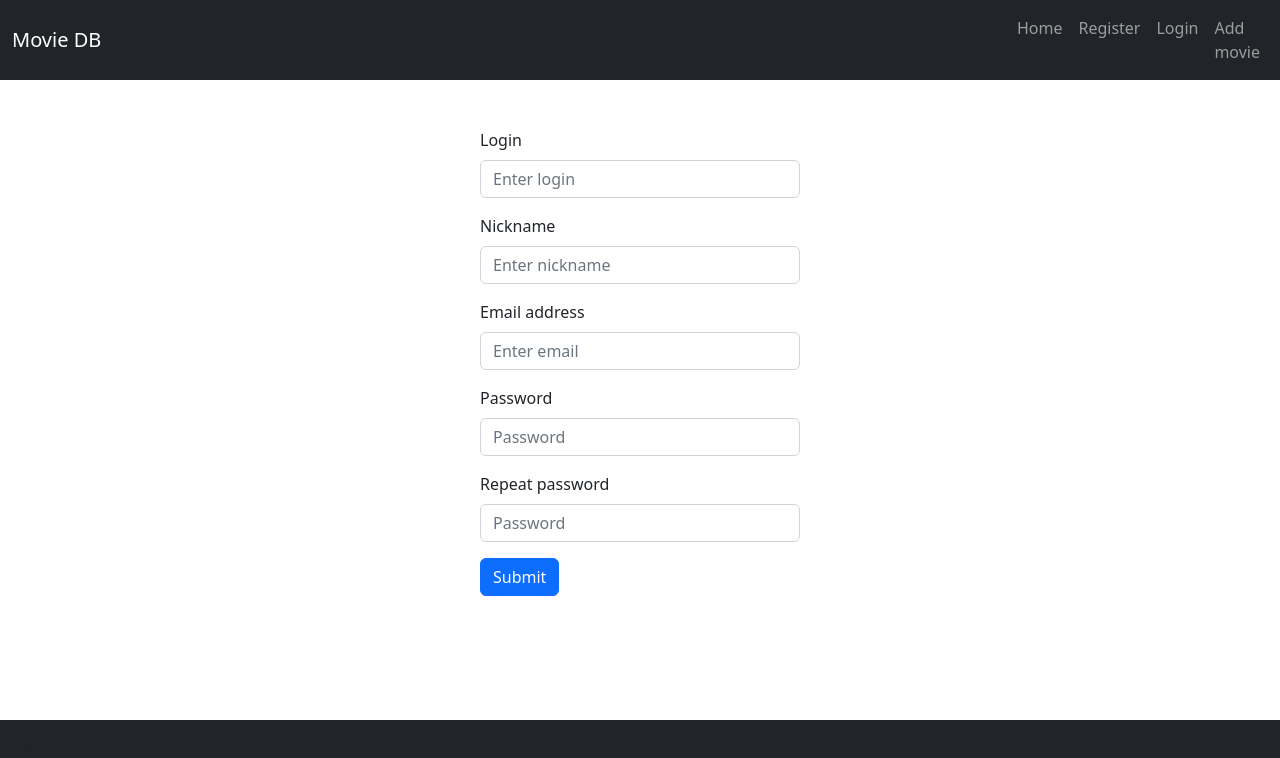
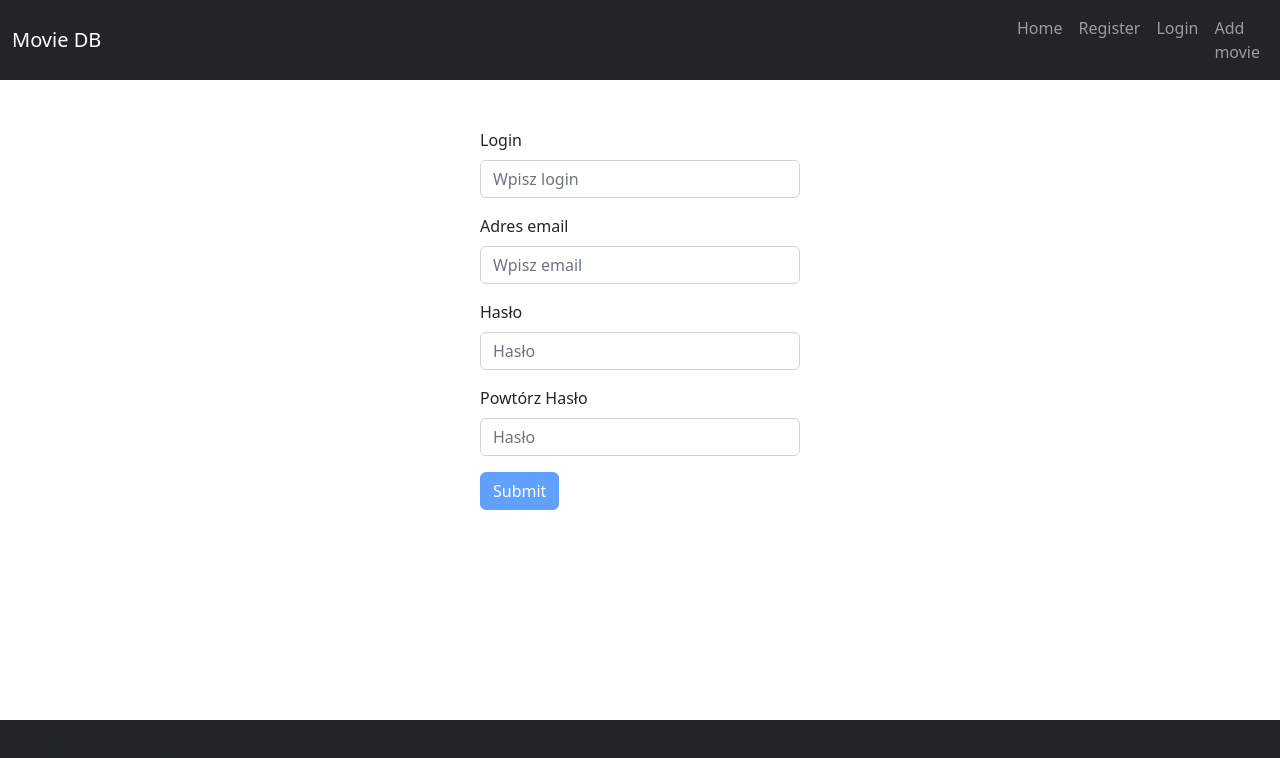
Before and after one commit to Shymi7/movie_db_react, a React (Create React App) app: page /register in a window 1280 px wide. Shown: the top 758 px of the page. Built offline with nearby package versions, Linux system fonts and the light colour scheme.

Commit message:
register and login in progress

```diff
--- a/src/Components/AddMovie.tsx
+++ b/src/Components/AddMovie.tsx
@@ -3,31 +3,49 @@ import React from "react";
 import 'bootstrap/dist/css/bootstrap.min.css';
 import Form from "react-bootstrap/Form";
 import Button from "react-bootstrap/Button";
-import axios from 'axios';
-
-
+import axios from "axios";
 
 
 export const AddMovie: React.FC = () => {
+
+    const sendForm = (e: React.FormEvent): void => {
+        e.preventDefault();
+        const target = e.target as typeof e.target & {
+            title: { value: string };
+            image: { value: string };
+            content: { value: string };
+        };
+
+        axios.post('https://at.usermd.net/api/movies', {
+            title: target.title.value,
+            image: target.image.value,
+            content: target.content.value
+        })
+            .then(function (response) {
+                console.log(response);
+            })
+            .catch(function (error) {
+                console.log(error);
+            });
+    }
+
     return (
-
         <div className={"login-container d-flex justify-content-center"}>
-            <Form className={"w-25 my-5"}>
+            <Form onSubmit={sendForm} className={"w-25 my-5"}>
                 <Form.Group className="mb-3">
                     <Form.Label>Enter name of the movie</Form.Label>
-                    <Form.Control type="text"/>
+                    <Form.Control type="text" name={'name'}/>
                 </Form.Group>
 
                 <Form.Group className="mb-3">
                     <Form.Label>Enter image URL</Form.Label>
-                    <Form.Control type="text"/>
+                    <Form.Control type="text" name={'image'}/>
                 </Form.Group>
 
                 <Form.Group className="mb-3">
                     <Form.Label>Enter description</Form.Label>
-                    <Form.Control type="text"/>
+                    <Form.Control type="text" name={'content'}/>
                 </Form.Group>
-
 
                 <Button variant="primary" type="submit">
                     Add movie
--- a/src/Components/Login.tsx
+++ b/src/Components/Login.tsx
@@ -1,27 +1,49 @@
-import React from "react";
+import React, {ChangeEvent, useState} from "react";
 
 import 'bootstrap/dist/css/bootstrap.min.css';
 
 import Button from 'react-bootstrap/Button';
 import Form from 'react-bootstrap/Form';
+import axios from "axios";
 
 
-export  const Login:React.FC = () =>{
+export const Login:React.FC = () =>{
+    const [login, setLogin] = useState('');
+    const [password, setPassword] = useState('')
+
+    function sendForm(): void {
+        axios.post('https://at.usermd.net/api/user/auth', {
+            'login': login,
+            'password': password
+        })
+            .then(function (response) {
+                console.log(response.data);
+            })
+            .catch(function (error) {
+                console.log(error);
+            });
+    }
+
+
     return (
         <div className={"login-container d-flex justify-content-center"}>
             <Form className={"w-25 my-5"}>
                 <Form.Group className="mb-3" controlId="formBasicEmail">
-                    <Form.Label>Email address</Form.Label>
-                    <Form.Control type="email" placeholder="Enter email" />
+                    <Form.Label>Login</Form.Label>
+                    <Form.Control onChange={(e: ChangeEvent<HTMLInputElement>) => {
+                        setLogin(e.target.value);
+                    }} type="email" placeholder="Enter email" />
 
                 </Form.Group>
 
                 <Form.Group className="mb-3" controlId="formBasicPassword">
                     <Form.Label>Password</Form.Label>
-                    <Form.Control type="password" placeholder="Password" />
+                    <Form.Control onChange={(e: ChangeEvent<HTMLInputElement>) => {
+                        setPassword(e.target.value);
+                    }} type="password" placeholder="Password" />
                 </Form.Group>
 
-                <Button variant="primary" type="submit">
+                <Button onClick={sendForm} variant="primary" type="button">
                     Submit
                 </Button>
             </Form>
--- a/src/Components/MoviesList.tsx
+++ b/src/Components/MoviesList.tsx
@@ -8,12 +8,11 @@ export function MoviesList(props: any) {
     const [moviesData, setMoviesData] = useState<MovieData[]>([]);
 
     useEffect(()=>{
-        const data = axios.get('https://at.usermd.net/api/movies')
+        axios.get('https://at.usermd.net/api/movies')
             .then((response: any)=>{
                 console.log(response.data[5]);
                 setMoviesData(response.data)
             })
-        // setMoviesData(data.);
     }, [])
 
 
--- a/src/Components/NavBar.tsx
+++ b/src/Components/NavBar.tsx
@@ -18,8 +18,8 @@ interface Props {
 export const NavBar: React.FC<Props> = ({links}) => {
     const linkElements = links.map((link) => {
         return (
-            <Nav.Item>
-                <Link className={"nav-link"} to={link.address} key={link.address}>
+            <Nav.Item  key={link.address}>
+                <Link className={"nav-link"} to={link.address}>
                     {link.text}
                 </Link>
 
--- a/src/Components/Register.tsx
+++ b/src/Components/Register.tsx
@@ -1,61 +1,137 @@
-import React from "react";
+import React, {ChangeEvent, useEffect, useState} from "react";
 
 import 'bootstrap/dist/css/bootstrap.min.css';
 import Form from "react-bootstrap/Form";
 import Button from "react-bootstrap/Button";
+import {Alert} from "react-bootstrap";
 import axios from "axios";
 
 
-export const Register:React.FC = () =>{
+export const Register: React.FC = () => {
 
-    // axios.post('https://at.usermd.net/api/movies', {
-    //     title: 'Fred',
-    //     image: 'Flintstone',
-    //     content:
-    // })
-    //     .then(function (response) {
-    //         console.log(response);
-    //     })
-    //     .catch(function (error) {
-    //         console.log(error);
-    //     });
+    const [errorDisplay, setErrorDisplay] = useState('');
+
+    const [isFormValid, setIsFormValid] = useState(false);
+
+    const [login, setLogin] = useState('');
+    const [email, setEmail] = useState('');
+    const [password, setPassword] = useState('')
+    const [repeatedPassword, setRepeatedPassword] = useState('')
+
+    useEffect(() => {
+        validateForm();
+    })
+
+    function sendForm(): void {
+        axios.post('https://at.usermd.net/api/user/create', {
+            'name': login,
+            'email': email,
+            'password': password
+        })
+            .then(function (response) {
+                console.log(response.data);
+            })
+            .catch(function (error) {
+                console.log(error);
+            });
+    }
+
+    function validateForm() {
+
+        const minNameLength = 5;
+        const minPasswordLength = 10;
+
+        setIsFormValid(false);
 
 
+        //break if all inputs are empty
+        if (login === '' && email === '' && password === '' && repeatedPassword === '')
+            return
 
+        //login validation
+        if (login.length < minNameLength) {
+            setErrorDisplay('Login musi mieć minimum ' + minNameLength + ' znaków.');
+            return;
+        }
+        if (!login.match(/^[A-Za-z0-9]*$/)) {
+            setErrorDisplay('Login może składać się wyłącznie z liter i cyfr.');
+            return;
+        }
 
+        //email validation
+        if (!email.match(/^\w+@[a-zA-Z_]+?\.[a-zA-Z]{2,3}$/)) {
+            setErrorDisplay('Email jest nieprawidłowy');
+            return;
+        }
+
+        //password validation
+        if (password.length <= minPasswordLength) {
+            setErrorDisplay('Hasło musi mieć minimum ' + minPasswordLength + ' znaków.');
+            return;
+        }
+        if (!password.match(/^(?=.*[0-9])(?=.*[!@#$%^&*])[a-zA-Z0-9!@#$%^&*]{6,99}$/)) {
+            setErrorDisplay('Hasło musi zawierać przynajmniej jedną wielką literę, cyfrę oraz znak specjalny.');
+            return;
+        }
+        if (password !== repeatedPassword) {
+            setErrorDisplay('Hasło nie zostało powtórzone poprawnie');
+            return
+        }
+
+        setErrorDisplay('');
+        setIsFormValid(true);
+
+    }
 
     return (
-        <div className={"login-container d-flex justify-content-center"}>
+        <div className={"d-flex flex-column align-items-center justify-content-center"}>
             <Form className={"w-25 my-5"}>
                 <Form.Group className="mb-3">
                     <Form.Label>Login</Form.Label>
-                    <Form.Control type="login" placeholder="Enter login" />
+                    <Form.Control onChange={(e: ChangeEvent<HTMLInputElement>) => {
+                        setLogin(e.target.value);
+                    }} name={'name'} type="text" placeholder="Wpisz login"/>
                 </Form.Group>
 
                 <Form.Group className="mb-3">
-                    <Form.Label>Nickname</Form.Label>
-                    <Form.Control type="nickname" placeholder="Enter nickname" />
-                </Form.Group>
-
-
-                <Form.Group className="mb-3">
-                    <Form.Label>Email address</Form.Label>
-                    <Form.Control type="email" placeholder="Enter email" />
+                    <Form.Label>Adres email</Form.Label>
+                    <Form.Control onChange={(e: ChangeEvent<HTMLInputElement>) => {
+                        setEmail(e.target.value);
+                    }} name={'email'} type="email" placeholder="Wpisz email"/>
                 </Form.Group>
 
                 <Form.Group className="mb-3">
-                    <Form.Label>Password</Form.Label>
-                    <Form.Control type="password" placeholder="Password" />
-                </Form.Group>
-                <Form.Group className="mb-3">
-                    <Form.Label>Repeat password</Form.Label>
-                    <Form.Control type="password" placeholder="Password" />
+                    <Form.Label>Hasło</Form.Label>
+                    <Form.Control onChange={(e: ChangeEvent<HTMLInputElement>) => {
+                        setPassword(e.target.value);
+                    }} name={'password'} type="password" placeholder="Hasło"/>
                 </Form.Group>
 
-                <Button variant="primary" type="submit">
-                    Submit
-                </Button>
+                <Form.Group className="mb-3">
+                    <Form.Label>Powtórz Hasło</Form.Label>
+                    <Form.Control onChange={(e: ChangeEvent<HTMLInputElement>) => {
+                        setRepeatedPassword(e.target.value);
+                    }} name={'repeatedPassword'} type="password" placeholder="Hasło"/>
+                </Form.Group>
+
+                {
+                    isFormValid ?
+                        <Button onClick={sendForm} variant="primary" type="button">
+                            Submit
+                        </Button> :
+                        <Button variant="primary" type="button" disabled>
+                            Submit
+                        </Button>
+                }
+
             </Form>
+            {
+                errorDisplay !== '' &&
+                <Alert className={'w-25'} variant={'warning'}>
+                    {errorDisplay}
+                </Alert>
+            }
+
         </div>
     );
 }
```
Also changed, not shown: src/Data/sample movie.txt (added).
